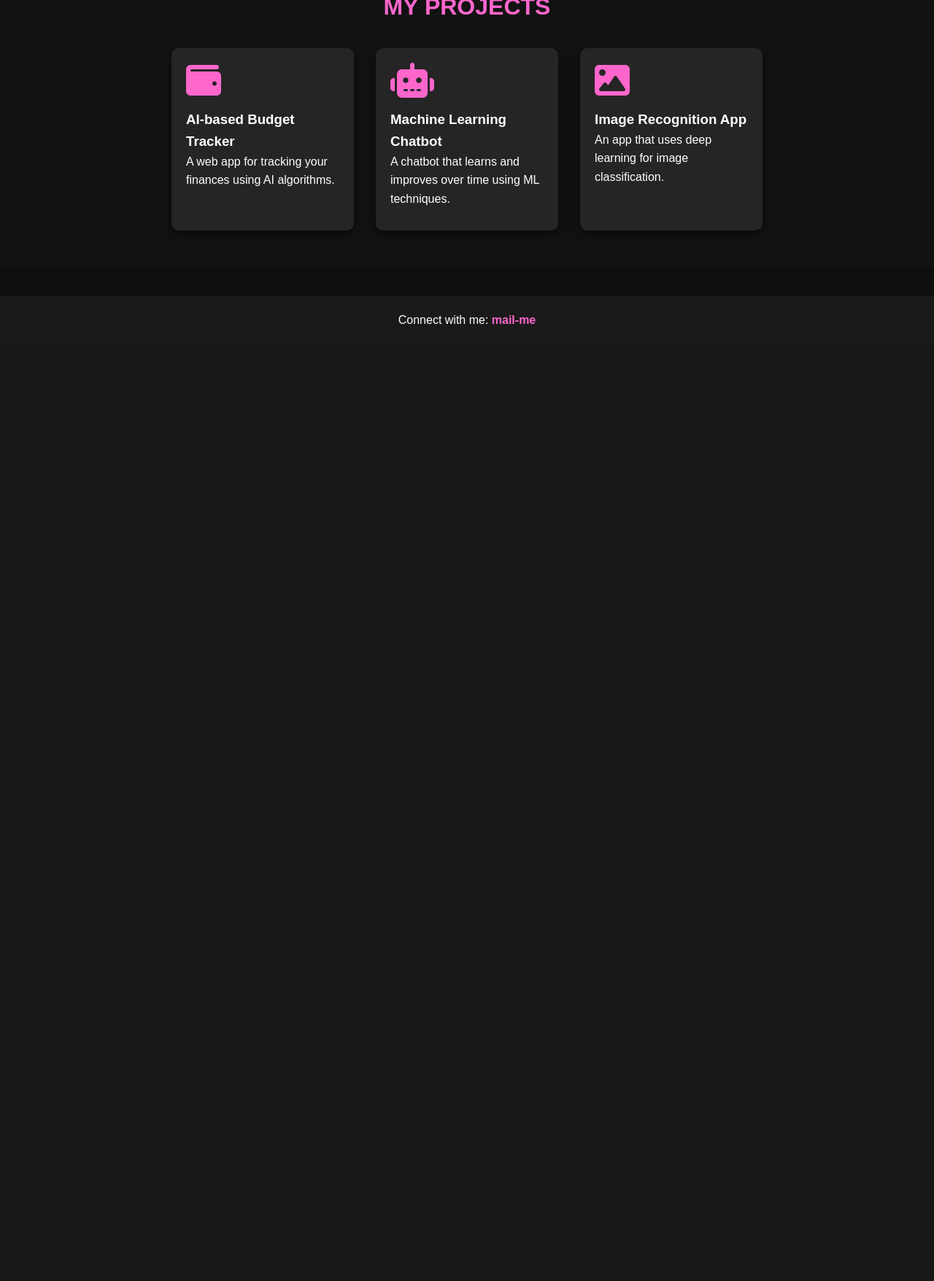
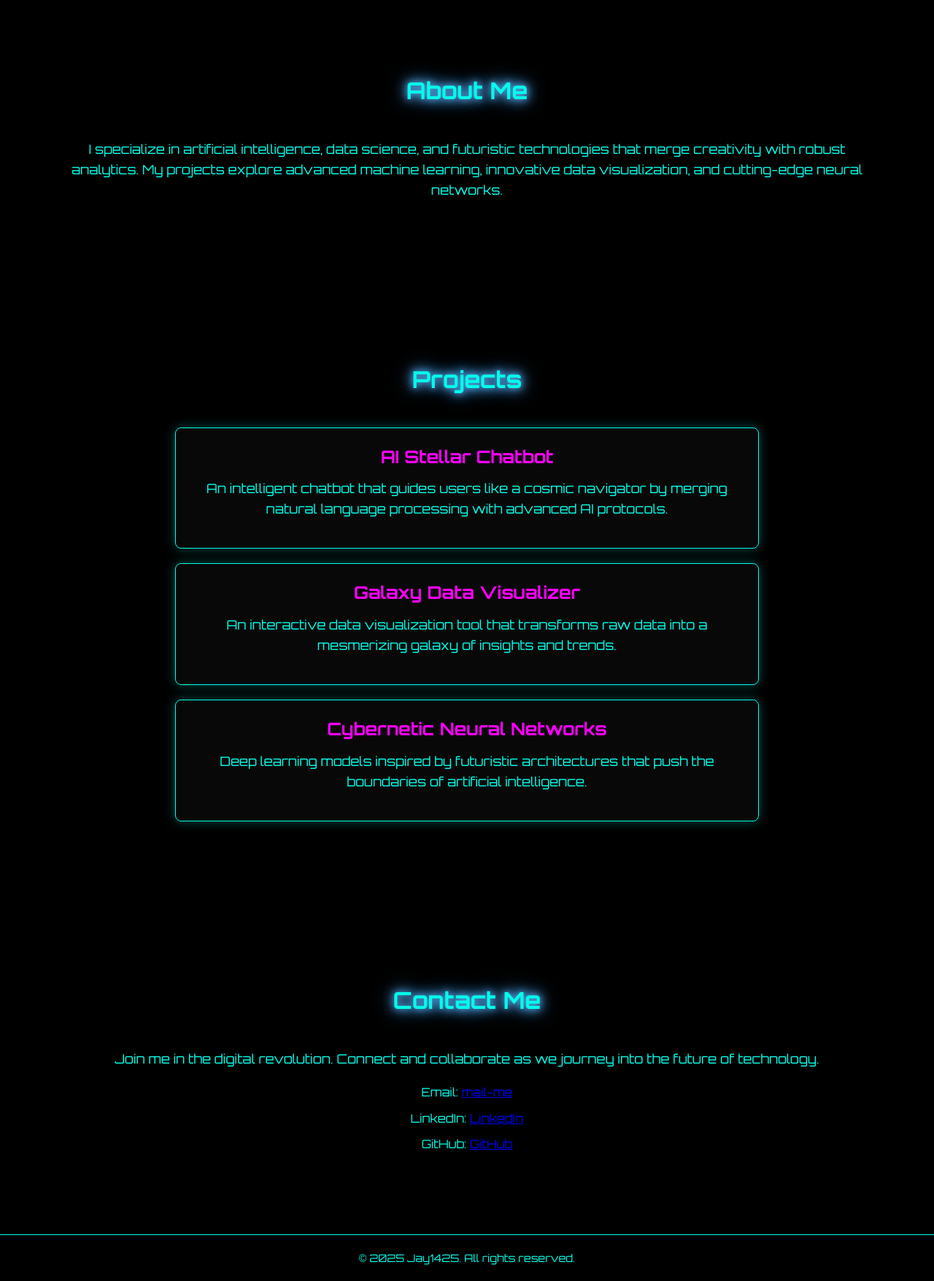
Before and after one commit to Jay1425/PortfolioV2, a Flask app: page / in a window 1280 px wide. Shown: the part 801-2557 px from the top of the page at 73% size. Before the commit the page ends 1245 px from the top, so only its background shows below. Run offline with Flask 3, Linux system fonts and the light colour scheme; some libraries are stand-ins or nearby versions.

Commit message:
version2.1

```diff
--- a/static/css/style.css
+++ b/static/css/style.css
@@ -1,269 +1,162 @@
-/* Global styles */
+/* Reset and basic styles */
 * {
     margin: 0;
     padding: 0;
     box-sizing: border-box;
-    font-family: 'Arial', sans-serif;
+  }
+  body {
+    background: #000;
+    color: #00ffea;
+    font-family: 'Orbitron', sans-serif;
+    line-height: 1.6;
+  }
+  .container {
+    width: 90%;
+    max-width: 1200px;
+    margin: 0 auto;
   }
 
-body {
-    background-color: #0f0f0f;
-    color: #f0f0f0;
-    text-align: center;
-    font-size: 1rem;
-    line-height: 1.6;
-}
-
-/* Navigation Bar Styles */
-.navbar {
+  /* Header styles */
+  header {
     position: fixed;
     top: 0;
     left: 0;
     width: 100%;
-    background-color: rgba(0, 0, 0, 0.8);
-    padding: 15px 20px;
-    z-index: 100;
+    background: rgba(0, 0, 0, 0.8);
+    color: #00ffea;
+    padding: 20px 0;
+    z-index: 1000;
+    box-shadow: 0 2px 5px rgba(0, 0, 0, 0.5);
   }
-
-.navbar-container {
+  header .container {
     display: flex;
     justify-content: space-between;
     align-items: center;
   }
-
-.navbar-brand {
-    color: #ff66cc;
-    font-size: 1.5rem;
+  header h1 {
+    font-size: 1.8em;
+    padding-left: 20px;
+  }
+  header nav ul {
+    list-style: none;
+    display: flex;
+  }
+  header nav ul li {
+    margin-left: 20px;
+  }
+  header nav ul li a {
     text-decoration: none;
-    font-weight: bold;
+    color: #00ffea;
+    transition: color 0.3s ease;
+  }
+  header nav ul li a:hover {
+    color: #ff00ff;
   }
 
-.navbar-links {
-    list-style-type: none;
+  /* Hero section */
+  .hero {
+    position: relative;
+    height: 100vh;
     display: flex;
-    gap: 20px;
+    align-items: center;
+    justify-content: center;
+    background: #000 url('stars.jpg') repeat;
+    background-size: cover;
+  }
+  .hero .overlay {
+    position: absolute;
+    top: 0;
+    left: 0;
+    right: 0;
+    bottom: 0;
+    background: rgba(0, 0, 0, 0.7);
+    z-index: 1;
+  }
+  .hero-content {
+    position: relative;
+    z-index: 2;
+    text-align: center;
+  }
+  .hero-content h2 {
+    font-size: 3em;
+    margin-bottom: 20px;
+    animation: glow 1.5s ease-in-out infinite alternate;
+  }
+  .hero-content p {
+    font-size: 1.5em;
   }
 
-.navbar-links a {
-    color: #fff;
-    text-decoration: none;
-    font-size: 1.1rem;
-    transition: color 0.3s ease;
+  /* Section styles */
+  section {
+    padding: 100px 0;
+  }
+  .content {
+    text-align: center;
+    padding: 0 20px;
+  }
+  .content h2 {
+    font-size: 2em;
+    margin-bottom: 40px;
+    position: relative;
+    animation: glow 1.5s ease-in-out infinite alternate;
+  }
+  .content p, .project p {
+    font-size: 1.1em;
+    margin-bottom: 20px;
+  }
+  .content ul {
+    list-style: none;
+    text-align: center;
+  }
+  .content ul li {
+    margin: 10px 0;
   }
 
-.navbar-links a:hover {
-    color: #ff66cc;
+  /* Projects */
+  .project {
+    background: rgba(10, 10, 10, 0.8);
+    margin: 20px auto;
+    padding: 20px;
+    border: 1px solid #00ffea;
+    border-radius: 8px;
+    box-shadow: 0 0 15px rgba(0, 255, 234, 0.3);
+    transition: transform 0.3s ease, box-shadow 0.3s ease;
+    max-width: 800px;
+  }
+  .project:hover {
+    transform: translateY(-10px);
+    box-shadow: 0 0 25px rgba(255, 0, 255, 0.5);
+  }
+  .project h3 {
+    font-size: 1.5em;
+    margin-bottom: 10px;
+    color: #ff00ff;
   }
 
-/* Hero Section */
-/* Full-screen overlay for welcome text */
-.welcome-overlay {
-    position: fixed;
-    top: 0;
-    left: 0;
-    width: 100%;
-    height: 100%;
-    background-color: #000;
-    display: flex;
-    justify-content: center;
-    align-items: center;
-    z-index: 9999; /* Ensure it covers the entire screen */
-    opacity: 1;
-    transition: opacity 1s ease;
+  /* Footer */
+  footer {
+    background: rgba(0, 0, 0, 0.9);
+    text-align: center;
+    padding: 20px 0;
+    border-top: 1px solid #00ffea;
+    position: relative;
+    z-index: 999;
+  }
+  footer p {
+    font-size: 0.9em;
   }
 
-/* Text Animation */
-.welcome-text {
-    display: flex;
-    flex-wrap: wrap;
-    justify-content: center;
-    text-align: center;
-    color: #fff;
-    font-size: 3rem;
-    font-weight: bold;
-    animation: fadeInWords 4s ease forwards;
+  /* Glow animation */
+  @keyframes glow {
+    from {
+      text-shadow: 0 0 5px #00ffea, 0 0 10px #00ffea, 0 0 20px #00ffea;
     }
-
-.word {
-    opacity: 0;
-    margin: 0 10px;
-    animation: fadeInWord 0.5s ease forwards;
-    animation-delay: calc(0.5s * var(--word-index));
-}
-
-@keyframes fadeInWords {
-    0% {
-        opacity: 0;
-    }
-    100% {
-        opacity: 1;
+    to {
+      text-shadow: 0 0 20px #ff00ff, 0 0 30px #ff00ff, 0 0 40px #ff00ff;
     }
   }
 
-@keyframes fadeInWord {
-    0% {
-        opacity: 0;
+  /* Smooth scrolling */
+  html {
+    scroll-behavior: smooth;
   }
-    100% {
-        opacity: 0.9;
-    }
-}
-
-/* Fade out welcome overlay after animation */
-.welcome-overlay.fade-out {
-    opacity: 0;
-    visibility: hidden;
-    transition: opacity 1s ease, visibility 1s ease;
-}
-
-/* Main Portfolio Content */
-.hero {
-    background: linear-gradient(135deg, rgba(106, 17, 203, 0.7), rgba(37, 117, 252, 0.7)), url('https://source.unsplash.com/1600x900/?ai,technology');
-    background-size: cover;
-    background-position: center;
-    padding: 100px 20px;
-    color: #fff;
-    margin-top: 80px;
-    text-align: center;
-    position: relative;
-    display: none; /* Hide initially */
-}
-
-.hero h1 {
-    font-size: 3rem;
-    margin-bottom: 20px;
-    font-weight: bold;
-}
-
-.hero p {
-    font-size: 1.2rem;
-    margin-top: 10px;
-}
-
-.social-links {
-    margin-top: 20px;
-}
-
-.social-links a {
-    color: #fff;
-    margin: 0 10px;
-    font-size: 2rem;
-    transition: color 0.3s ease;
-}
-
-.social-links a:hover {
-    color: #ff66cc;
-}
-
-.hero::before {
-    content: '';
-    position: absolute;
-    top: 0;
-    left: 0;
-    width: 100%;
-    height: 100%;
-    background: rgba(0, 0, 0, 0.5);
-    z-index: -1;
-}
-
-/* Section Titles */
-.section-title {
-    font-size: 2rem;
-    color: #ff66cc;
-    margin-top: 40px;
-    text-transform: uppercase;
-    font-weight: 600;
-}
-
-/* About and Projects Sections */
-.about, .projects {
-    padding: 50px 20px;
-    background-color: #1a1a1a;
-}
-
-.projects {
-    background-color: #121212;
-}
-
-.project-list {
-    display: flex;
-    justify-content: center;
-    gap: 30px;
-    flex-wrap: wrap;
-    margin-top: 30px;
-}
-
-.project-card {
-    background-color: #252525;
-    padding: 20px;
-    width: 250px;
-    height: 250px;
-    border-radius: 10px;
-    box-shadow: 0 5px 15px rgba(0, 0, 0, 0.5);
-    text-align: left;
-    color: #fff;
-    transition: all 0.3s ease;
-    position: relative;
-}
-
-.project-card:hover {
-    transform: translateY(-10px);
-    box-shadow: 0 10px 20px rgba(0, 0, 0, 0.7);
-}
-
-.project-icon {
-    font-size: 3rem;
-    color: #ff66cc;
-    margin-bottom: 15px;
-    transition: color 0.3s ease;
-}
-
-.project-card:hover .project-icon {
-    color: #ffffff;
-}
-
-/* Footer Section */
-footer {
-    background-color: #1a1a1a;
-    color: #fff;
-    padding: 20px;
-    margin-top: 40px;
-}
-
-footer a {
-    color: #ff66cc;
-    text-decoration: none;
-    font-weight: bold;
-}
-
-footer a:hover {
-    color: #ffffff;
-}
-/* Fade-in animation */
-.fade-in {
-    animation: fadeIn 1.5s ease-in-out;
-}
-
-@keyframes fadeIn {
-    0% { opacity: 0; transform: translateY(20px); }
-    100% { opacity: 1; transform: translateY(0); }
-}
-
-/* Scroll to top button */
-.scroll-top {
-    position: fixed;
-    bottom: 20px;
-    right: 20px;
-    background-color: #ff66cc;
-    color: white;
-    padding: 10px 15px;
-    border-radius: 50%;
-    font-size: 1.5rem;
-    border: none;
-    cursor: pointer;
-    transition: background-color 0.3s ease;
-}
-
-.scroll-top:hover {
-    background-color: #ff33aa;
-}
--- a/static/javascript/script.js
+++ b/static/javascript/script.js
@@ -1,20 +1,79 @@
-// Wait until the DOM is fully loaded
-document.addEventListener("DOMContentLoaded", function () {
-    // Select all the words in the welcome overlay
-    const words = document.querySelectorAll('.word');
+// Futuristic Particle Background Animation
+document.addEventListener('DOMContentLoaded', function() {
+    // Create canvas for particle effect
+    const canvas = document.createElement('canvas');
+    canvas.id = 'particleCanvas';
+    canvas.style.position = 'fixed';
+    canvas.style.top = 0;
+    canvas.style.left = 0;
+    canvas.style.pointerEvents = 'none';
+    canvas.width = window.innerWidth;
+    canvas.height = window.innerHeight;
+    document.body.appendChild(canvas);
 
-    // Set each word's animation delay dynamically
-    words.forEach((word, index) => {
-        word.style.setProperty('--word-index', index);
+    const ctx = canvas.getContext('2d');
+    const particlesArray = [];
+    const numberOfParticles = 150;
+
+    class Particle {
+      constructor() {
+        this.x = Math.random() * canvas.width;
+        this.y = Math.random() * canvas.height;
+        this.size = Math.random() * 2 + 1;
+        this.speedX = (Math.random() * 0.5) - 0.25;
+        this.speedY = (Math.random() * 0.5) - 0.25;
+        this.opacity = Math.random();
+      }
+      update() {
+        this.x += this.speedX;
+        this.y += this.speedY;
+        // Wrap around edges
+        if (this.x < 0) this.x = canvas.width;
+        if (this.x > canvas.width) this.x = 0;
+        if (this.y < 0) this.y = canvas.height;
+        if (this.y > canvas.height) this.y = 0;
+      }
+      draw() {
+        ctx.fillStyle = `rgba(255, 255, 255, ${this.opacity})`;
+        ctx.beginPath();
+        ctx.arc(this.x, this.y, this.size, 0, Math.PI * 2);
+        ctx.fill();
+      }
+    }
+
+    function initParticles() {
+      for (let i = 0; i < numberOfParticles; i++) {
+        particlesArray.push(new Particle());
+      }
+    }
+    initParticles();
+
+    function animateParticles() {
+      ctx.clearRect(0, 0, canvas.width, canvas.height);
+      particlesArray.forEach(particle => {
+        particle.update();
+        particle.draw();
+      });
+      requestAnimationFrame(animateParticles);
+    }
+    animateParticles();
+
+    window.addEventListener('resize', () => {
+      canvas.width = window.innerWidth;
+      canvas.height = window.innerHeight;
     });
 
-    // After the animation finishes (about 4 seconds), fade out the welcome overlay and show the main content
-    setTimeout(function () {
-        document.querySelector('.welcome-overlay').classList.add('fade-out');
-        document.querySelector('.hero').style.display = 'block'; // Show the main content
-    }, 4000); // Timing matches the fade-in duration
-});
-
-function scrollToTop() {
-    window.scrollTo({ top: 0, behavior: 'smooth' });
-}
+    // Smooth scrolling for navigation links (in addition to CSS scroll-behavior)
+    const navLinks = document.querySelectorAll('nav ul li a');
+    navLinks.forEach(link => {
+      link.addEventListener('click', event => {
+        event.preventDefault();
+        const targetId = link.getAttribute('href').substring(1);
+        const targetSection = document.getElementById(targetId);
+        window.scrollTo({
+          top: targetSection.offsetTop - 60, // accounting for header height
+          behavior: 'smooth'
+        });
+      });
+    });
+  });
--- a/templates/index.html
+++ b/templates/index.html
@@ -3,82 +3,76 @@
 <head>
   <meta charset="UTF-8">
   <meta name="viewport" content="width=device-width, initial-scale=1.0">
-    <title>{{ title }}</title>
-    <link rel="stylesheet" href="{{ url_for('static', filename='css/style.css') }}">
-    <link rel="stylesheet" href="https://cdnjs.cloudflare.com/ajax/libs/font-awesome/6.0.0-beta3/css/all.min.css">
+  <title>Jay Cyberpunk Portfolio</title>
+  <link href="https://fonts.googleapis.com/css2?family=Orbitron:wght@400;700&display=swap" rel="stylesheet">
+  <link rel="stylesheet" href="static/css/style.css">
 </head>
 <body>
-     <!-- Pre-Portfolio Fade-in Welcome Text -->
-     <div class="welcome-overlay">
-        <div class="welcome-text">
-            <span class="word">Welcome</span>
-            <span class="word">to</span>
-            <span class="word">AI</span>
-            <span class="word">Cyberspace</span>
-        </div>
-    </div>
-
-    <!-- Navigation Bar -->
-    <nav class="navbar fade-in">
-        <div class="navbar-container">
-            <a href="#" class="navbar-brand">Jay</a>
-            <ul class="navbar-links">
+  <header>
+    <div class="container">
+      <h1>Jay1425</h1>
+      <nav>
+        <ul>
+          <li><a href="#home">Home</a></li>
           <li><a href="#about">About</a></li>
           <li><a href="#projects">Projects</a></li>
           <li><a href="#contact">Contact</a></li>
         </ul>
-        </div>
       </nav>
-
-    <!-- Hero Section -->
-    <header class="hero fade-in">
-        <div class="hero-content">
-            <h1>Welcome to My AI Portfolio</h1>
-            <p>Passionate about Artificial Intelligence, Machine Learning, and Data Science</p>
-            <div class="social-links">
-                <a href="https://github.com/Jay1425" target="_blank"><i class="fab fa-github"></i></a>
-                <a href="https://www.linkedin.com/in/jayraychura" target="_blank"><i class="fab fa-linkedin"></i></a>
-                <a href="https://x.com/jay_raychura_" target="_blank"><i class="fab fa-twitter"></i></a>
-            </div>
     </div>
   </header>
 
-    <!-- About Section -->
-    <section class="about fade-in" id="about">
-        <h2 class="section-title">About Me</h2>
-        <p>I am an AI student, exploring the fascinating world of machine learning and deep learning. Check out some of my work below!</p>
+  <section id="home" class="hero">
+    <div class="overlay"></div>
+    <div class="hero-content container">
+      <h2>Welcome to My Cyberpunk Portfolio</h2>
+      <p>I'm Jay1425, an AI & Data Science enthusiast exploring the future of technology.</p>
+    </div>
   </section>
 
-    <!-- Projects Section -->
-    <section class="projects fade-in" id="projects">
-        <h2 class="section-title">My Projects</h2>
-        <div class="project-list">
-            <div class="project-card">
-                <i class="fas fa-wallet project-icon"></i>
-                <h3>AI-based Budget Tracker</h3>
-                <p>A web app for tracking your finances using AI algorithms.</p>
+  <section id="about">
+    <div class="container content">
+      <h2>About Me</h2>
+      <p>I specialize in artificial intelligence, data science, and futuristic technologies that merge creativity with robust analytics. My projects explore advanced machine learning, innovative data visualization, and cutting-edge neural networks.</p>
     </div>
-            <div class="project-card">
-                <i class="fas fa-robot project-icon"></i>
-                <h3>Machine Learning Chatbot</h3>
-                <p>A chatbot that learns and improves over time using ML techniques.</p>
+  </section>
+
+  <section id="projects">
+    <div class="container content">
+      <h2>Projects</h2>
+      <div class="project">
+        <h3>AI Stellar Chatbot</h3>
+        <p>An intelligent chatbot that guides users like a cosmic navigator by merging natural language processing with advanced AI protocols.</p>
       </div>
-            <div class="project-card">
-                <i class="fas fa-image project-icon"></i>
-                <h3>Image Recognition App</h3>
-                <p>An app that uses deep learning for image classification.</p>
+      <div class="project">
+        <h3>Galaxy Data Visualizer</h3>
+        <p>An interactive data visualization tool that transforms raw data into a mesmerizing galaxy of insights and trends.</p>
+      </div>
+      <div class="project">
+        <h3>Cybernetic Neural Networks</h3>
+        <p>Deep learning models inspired by futuristic architectures that push the boundaries of artificial intelligence.</p>
       </div>
     </div>
   </section>
 
-    <!-- Footer Section -->
-    <footer class="footer fade-in" id="contact">
-        <p>Connect with me: <a href="mailto:jayraychura13@gmail.com">mail-me</a></p>
+  <section id="contact">
+    <div class="container content">
+      <h2>Contact Me</h2>
+      <p>Join me in the digital revolution. Connect and collaborate as we journey into the future of technology.</p>
+      <ul>
+        <li>Email: <a href="mailto:jayraychura13@gmail.com">mail-me</a></li>
+        <li>LinkedIn: <a href="https://www.linkedin.com/in/jayraychura" target="_blank">LinkedIn</a></li>
+        <li>GitHub: <a href="https://github.com/jay1425" target="_blank">GitHub</a></li>
+      </ul>
+    </div>
+  </section>
+
+  <footer>
+    <div class="container">
+      <p>&copy; 2025 Jay1425. All rights reserved.</p>
+    </div>
   </footer>
 
-    <!-- Scroll-to-Top Button -->
-    <button class="scroll-top fade-in" onclick="scrollToTop()">↑</button>
-    <script src="https://kit.fontawesome.com/a076d05399.js"></script>
-    <script src="{{ url_for('static', filename='javascript/script.js') }}"></script>
+  <script src="static/script/script.js"></script>
 </body>
 </html>
```
Lines whose indentation alone changed are shown as unchanged.
